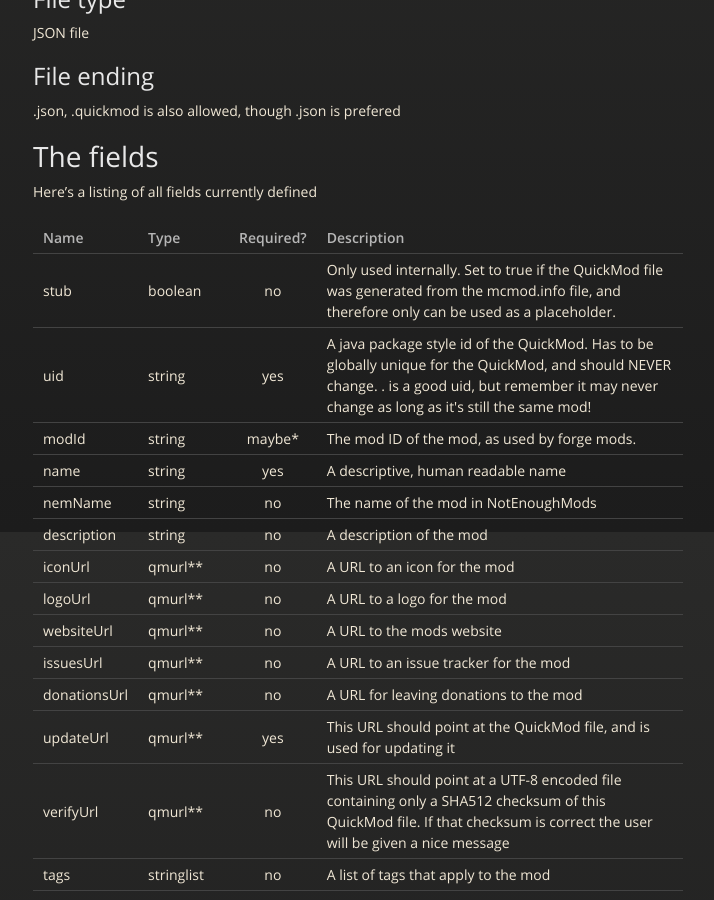
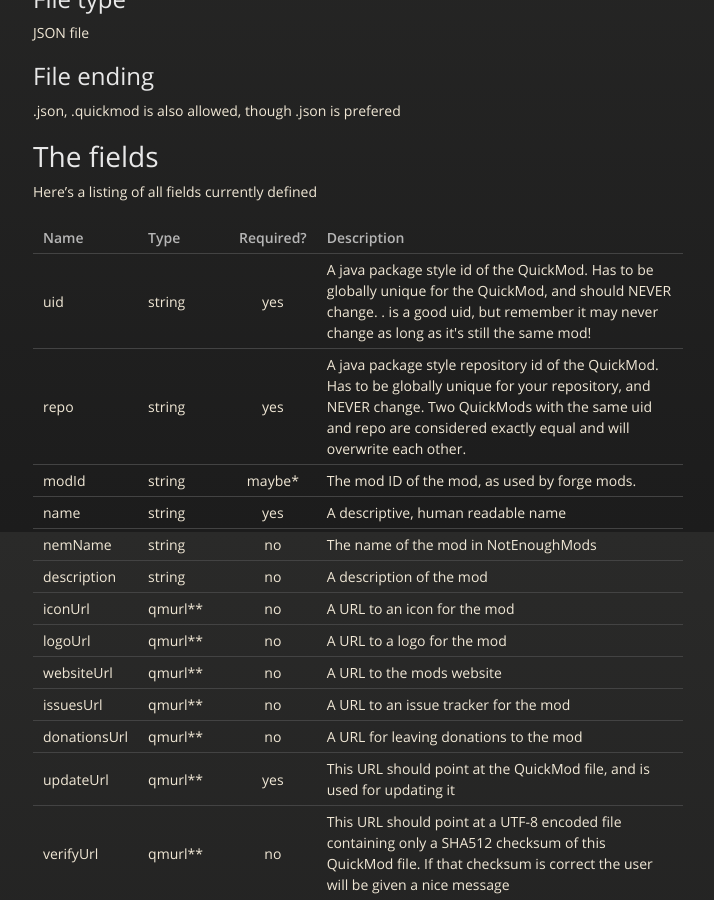
Before and after one commit to 02JanDal/QuickModDoc, a Jekyll site: the page built from qm_spec.markdown, in a window 1280 px wide and 900 px high, scrolled down 368 px. Shown: the whole window, without its empty margins (282-996 px from the left). Built offline with Jekyll 4.4.1, drawn with Linux system fonts in a browser that asks for light colours; nearby versions of some CDN libraries; Markdown is read by kramdown in place of the engine named in the settings.

Commit message:
Add repo and remove stub fields

```diff
--- a/qm_spec.markdown
+++ b/qm_spec.markdown
@@ -19,8 +19,8 @@
 
 Name         | Type           | Required? | Description
 ------------ | -------------- |:---------:| ------------
-stub         | boolean        | no        | Only used internally. Set to true if the QuickMod file was generated from the mcmod.info file, and therefore only can be used as a placeholder.
 uid          | string         | yes       | A java package style id of the QuickMod. Has to be globally unique for the QuickMod, and should NEVER change. <author>.<modid> is a good uid, but remember it may never change as long as it's still the same mod!
+repo         | string         | yes       | A java package style repository id of the QuickMod. Has to be globally unique for your repository, and NEVER change. Two QuickMods with the same uid and repo are considered exactly equal and will overwrite each other.
 modId        | string         | maybe\*   | The mod ID of the mod, as used by forge mods.
 name         | string         | yes       | A descriptive, human readable name
 nemName      | string         | no        | The name of the mod in NotEnoughMods
```
